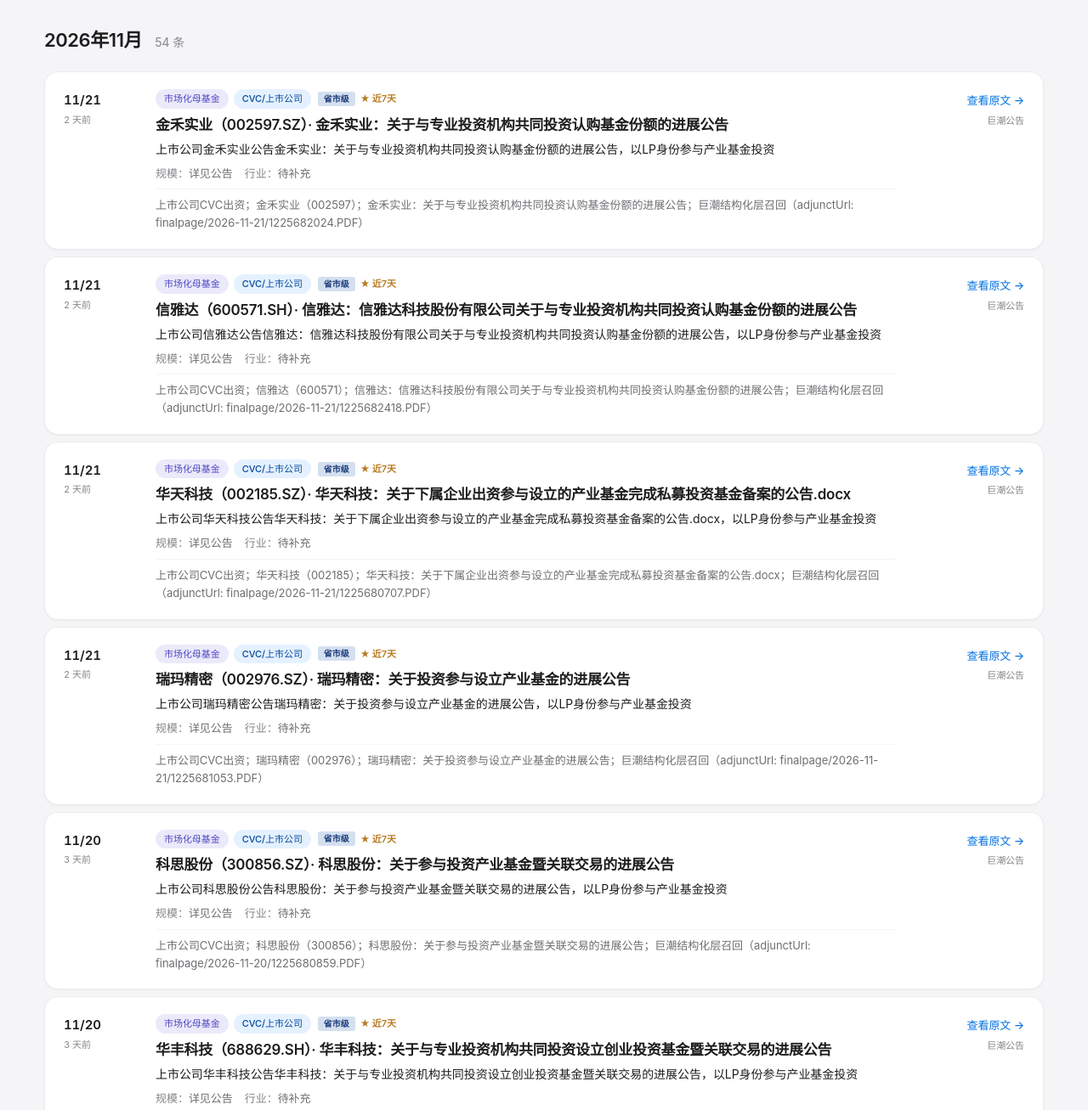
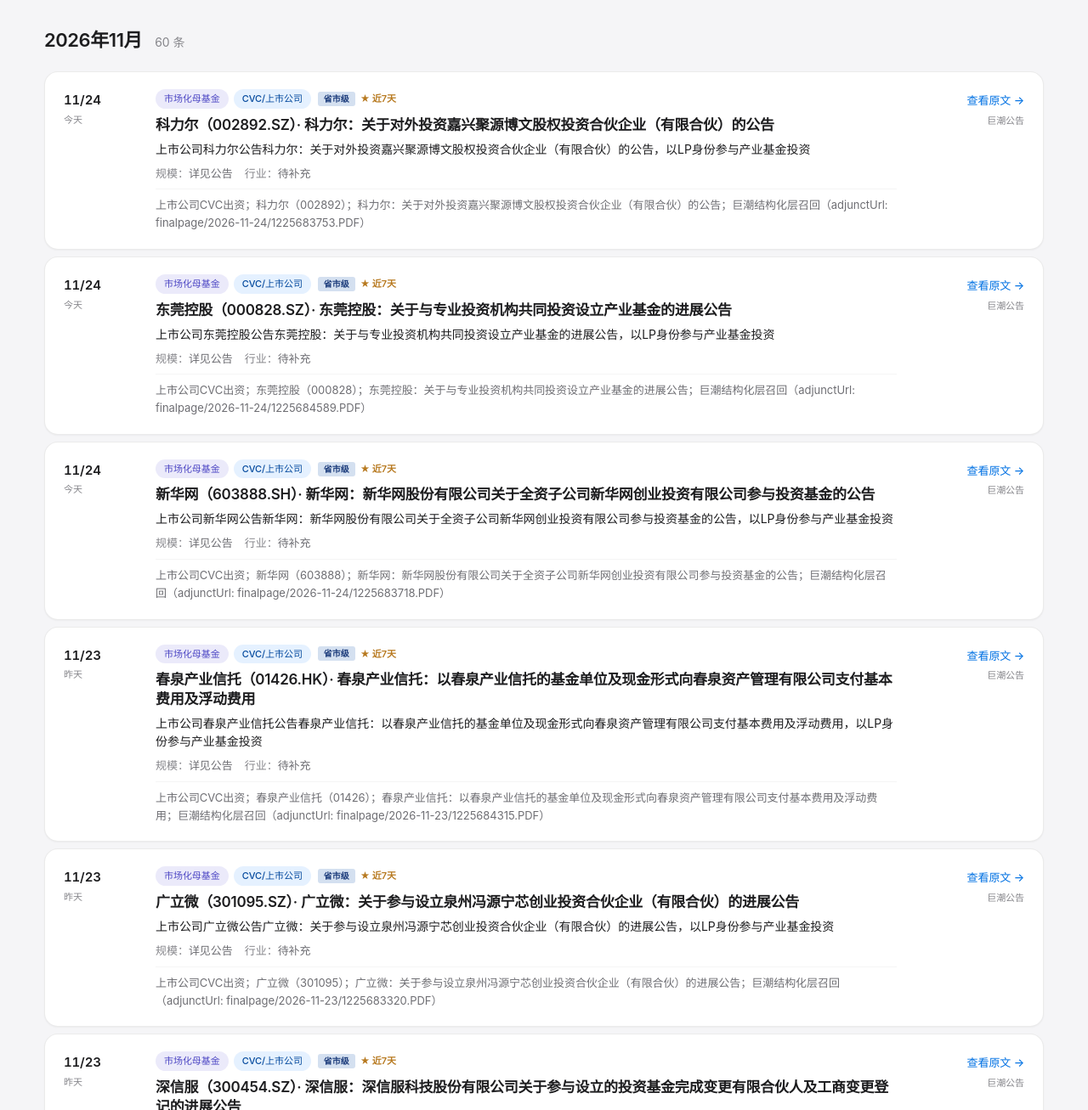
Before and after one commit to ylin23-commits/lp-tracker, a plain HTML site: page docs/index.html in a window 1280 px wide. Shown: the part 462-1769 px from the top of the page at 85% size. Drawn offline with Linux system fonts and the light colour scheme.

Commit message:
chore: daily refresh 2026-11-24 16:19

```diff
--- a/docs/index.html
+++ b/docs/index.html
@@ -426,8 +426,14 @@ footer code {
 
 <script>
 const DATA = {
-  lastUpdated: "2026-11-23 13:41",
+  lastUpdated: "2026-11-24 16:19",
   rows: [
+    { date: "2026-11-24", precise: true, cat: "market", level: "provincial", name: "科力尔（002892.SZ）· 科力尔：关于对外投资嘉兴聚源博文股权投资合伙企业（有限合伙）的公告", action: "上市公司科力尔公告科力尔：关于对外投资嘉兴聚源博文股权投资合伙企业（有限合伙）的公告，以LP身份参与产业基金投资", size: "详见公告", fbType: "none", fbText: "CVC/上市公司", detail: "上市公司CVC出资；科力尔（002892）；科力尔：关于对外投资嘉兴聚源博文股权投资合伙企业（有限合伙）的公告；巨潮结构化层召回（adjunctUrl: finalpage/2026-11-24/1225683753.PDF）", industry: "待补充", url: "http://static.cninfo.com.cn/finalpage/2026-11-24/1225683753.PDF", urlLabel: "巨潮公告" },
+    { date: "2026-11-24", precise: true, cat: "market", level: "provincial", name: "东莞控股（000828.SZ）· 东莞控股：关于与专业投资机构共同投资设立产业基金的进展公告", action: "上市公司东莞控股公告东莞控股：关于与专业投资机构共同投资设立产业基金的进展公告，以LP身份参与产业基金投资", size: "详见公告", fbType: "none", fbText: "CVC/上市公司", detail: "上市公司CVC出资；东莞控股（000828）；东莞控股：关于与专业投资机构共同投资设立产业基金的进展公告；巨潮结构化层召回（adjunctUrl: finalpage/2026-11-24/1225684589.PDF）", industry: "待补充", url: "http://static.cninfo.com.cn/finalpage/2026-11-24/1225684589.PDF", urlLabel: "巨潮公告" },
+    { date: "2026-11-24", precise: true, cat: "market", level: "provincial", name: "新华网（603888.SH）· 新华网：新华网股份有限公司关于全资子公司新华网创业投资有限公司参与投资基金的公告", action: "上市公司新华网公告新华网：新华网股份有限公司关于全资子公司新华网创业投资有限公司参与投资基金的公告，以LP身份参与产业基金投资", size: "详见公告", fbType: "none", fbText: "CVC/上市公司", detail: "上市公司CVC出资；新华网（603888）；新华网：新华网股份有限公司关于全资子公司新华网创业投资有限公司参与投资基金的公告；巨潮结构化层召回（adjunctUrl: finalpage/2026-11-24/1225683718.PDF）", industry: "待补充", url: "http://static.cninfo.com.cn/finalpage/2026-11-24/1225683718.PDF", urlLabel: "巨潮公告" },
+    { date: "2026-11-23", precise: true, cat: "market", level: "provincial", name: "春泉产业信托（01426.HK）· 春泉产业信托：以春泉产业信托的基金单位及现金形式向春泉资产管理有限公司支付基本费用及浮动费用", action: "上市公司春泉产业信托公告春泉产业信托：以春泉产业信托的基金单位及现金形式向春泉资产管理有限公司支付基本费用及浮动费用，以LP身份参与产业基金投资", size: "详见公告", fbType: "none", fbText: "CVC/上市公司", detail: "上市公司CVC出资；春泉产业信托（01426）；春泉产业信托：以春泉产业信托的基金单位及现金形式向春泉资产管理有限公司支付基本费用及浮动费用；巨潮结构化层召回（adjunctUrl: finalpage/2026-11-23/1225684315.PDF）", industry: "待补充", url: "http://static.cninfo.com.cn/finalpage/2026-11-23/1225684315.PDF", urlLabel: "巨潮公告" },
+    { date: "2026-11-23", precise: true, cat: "market", level: "provincial", name: "广立微（301095.SZ）· 广立微：关于参与设立泉州冯源宁芯创业投资合伙企业（有限合伙）的进展公告", action: "上市公司广立微公告广立微：关于参与设立泉州冯源宁芯创业投资合伙企业（有限合伙）的进展公告，以LP身份参与产业基金投资", size: "详见公告", fbType: "none", fbText: "CVC/上市公司", detail: "上市公司CVC出资；广立微（301095）；广立微：关于参与设立泉州冯源宁芯创业投资合伙企业（有限合伙）的进展公告；巨潮结构化层召回（adjunctUrl: finalpage/2026-11-23/1225683320.PDF）", industry: "待补充", url: "http://static.cninfo.com.cn/finalpage/2026-11-23/1225683320.PDF", urlLabel: "巨潮公告" },
+    { date: "2026-11-23", precise: true, cat: "market", level: "provincial", name: "深信服（300454.SZ）· 深信服：深信服科技股份有限公司关于参与设立的投资基金完成变更有限合伙人及工商变更登记的进展公告", action: "上市公司深信服公告深信服：深信服科技股份有限公司关于参与设立的投资基金完成变更有限合伙人及工商变更登记的进展公告，以LP身份参与产业基金投资", size: "详见公告", fbType: "none", fbText: "CVC/上市公司", detail: "上市公司CVC出资；深信服（300454）；深信服：深信服科技股份有限公司关于参与设立的投资基金完成变更有限合伙人及工商变更登记的进展公告；巨潮结构化层召回（adjunctUrl: finalpage/2026-11-23/1225682983.PDF）", industry: "待补充", url: "http://static.cninfo.com.cn/finalpage/2026-11-23/1225682983.PDF", urlLabel: "巨潮公告" },
     { date: "2026-11-21", precise: true, cat: "market", level: "provincial", name: "金禾实业（002597.SZ）· 金禾实业：关于与专业投资机构共同投资认购基金份额的进展公告", action: "上市公司金禾实业公告金禾实业：关于与专业投资机构共同投资认购基金份额的进展公告，以LP身份参与产业基金投资", size: "详见公告", fbType: "none", fbText: "CVC/上市公司", detail: "上市公司CVC出资；金禾实业（002597）；金禾实业：关于与专业投资机构共同投资认购基金份额的进展公告；巨潮结构化层召回（adjunctUrl: finalpage/2026-11-21/1225682024.PDF）", industry: "待补充", url: "http://static.cninfo.com.cn/finalpage/2026-11-21/1225682024.PDF", urlLabel: "巨潮公告" },
     { date: "2026-11-21", precise: true, cat: "market", level: "provincial", name: "信雅达（600571.SH）· 信雅达：信雅达科技股份有限公司关于与专业投资机构共同投资认购基金份额的进展公告", action: "上市公司信雅达公告信雅达：信雅达科技股份有限公司关于与专业投资机构共同投资认购基金份额的进展公告，以LP身份参与产业基金投资", size: "详见公告", fbType: "none", fbText: "CVC/上市公司", detail: "上市公司CVC出资；信雅达（600571）；信雅达：信雅达科技股份有限公司关于与专业投资机构共同投资认购基金份额的进展公告；巨潮结构化层召回（adjunctUrl: finalpage/2026-11-21/1225682418.PDF）", industry: "待补充", url: "http://static.cninfo.com.cn/finalpage/2026-11-21/1225682418.PDF", urlLabel: "巨潮公告" },
     { date: "2026-11-21", precise: true, cat: "market", level: "provincial", name: "华天科技（002185.SZ）· 华天科技：关于下属企业出资参与设立的产业基金完成私募投资基金备案的公告.docx", action: "上市公司华天科技公告华天科技：关于下属企业出资参与设立的产业基金完成私募投资基金备案的公告.docx，以LP身份参与产业基金投资", size: "详见公告", fbType: "none", fbText: "CVC/上市公司", detail: "上市公司CVC出资；华天科技（002185）；华天科技：关于下属企业出资参与设立的产业基金完成私募投资基金备案的公告.docx；巨潮结构化层召回（adjunctUrl: finalpage/2026-11-21/1225680707.PDF）", industry: "待补充", url: "http://static.cninfo.com.cn/finalpage/2026-11-21/1225680707.PDF", urlLabel: "巨潮公告" },
@@ -1725,7 +1731,7 @@ const CAT_META = {
 };
 
 let filters = { cat: "all", lvl: "all", window: "90" };
-const TODAY = new Date("2026-11-23");
+const TODAY = new Date("2026-11-24");
 const SEVEN_DAYS_AGO = new Date(TODAY); SEVEN_DAYS_AGO.setDate(TODAY.getDate() - 7);
 
 function daysAgo(dateStr) {
```
